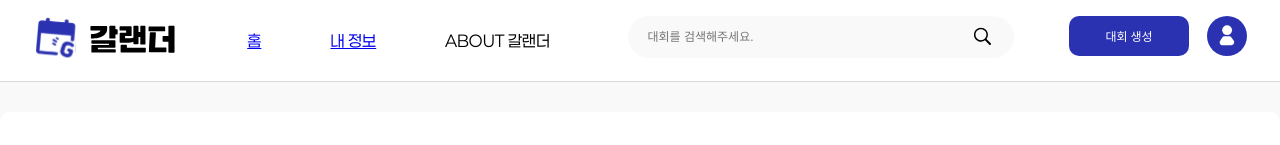
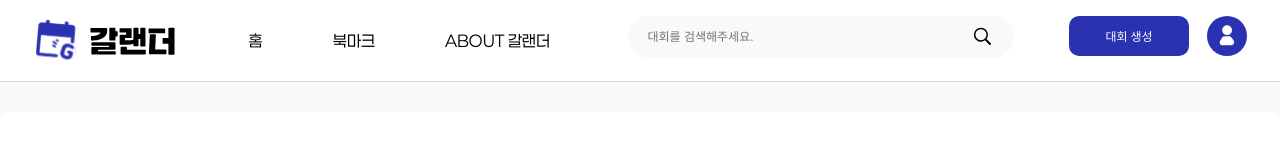
Before and after one commit to T2AM-COOK/Galendar-Web, a React (Create React App) app: page /contestinfo in a window 1280 px wide. Shown: the top 145 px of the page. Built offline with nearby package versions, Linux system fonts and the light colour scheme; the HTML template or start-up script is replaced by a standard one; a web font is replaced by a local one.

Commit message:
topbar reform final

```diff
--- a/src/components/common/bars/topBar/index.jsx
+++ b/src/components/common/bars/topBar/index.jsx
@@ -12,17 +12,21 @@ const Topbar = () => {
   const profile = () =>{
     navigate(`/profile`);
   }
+  const main = () =>{
+    navigate(`/main`);
+  }
+  const bookmark = () =>{
+    navigate(`/bookmark`);
+  }
 
   return (
     <S.Container>
       <S.Contents>
         <S.Nav>
-        <Link to="/main">
           <S.LogoImage src='/images/logo.svg' alt="Logo" />
-        </Link>
-          <div style={{textDecoration:"none"}}><Link to="/main">홈</Link></div>
-          <div style={{textDecoration:"none"}}><Link to="/info">내 정보</Link></div>
-          <div>ABOUT 갈랜더</div>
+          <div onClick={main} style={{textDecoration:"none", textDecorationLine:"none", cursor:"pointer"}}>홈</div>
+          <div onClick={bookmark} style={{textDecoration:"none", textDecorationLine:"none", cursor:"pointer"}}>북마크</div>
+          <div onClick={{}} style={{textDecoration:"none", textDecorationLine:"none", cursor:"pointer"}}>ABOUT 갈랜더</div>
         </S.Nav>
         <div style={{position:"relative", display:"inline-block", width:"364px"}}>
           <S.Search placeholder="대회를 검색해주세요." style={{fontSize:"12px"}}/>
```
